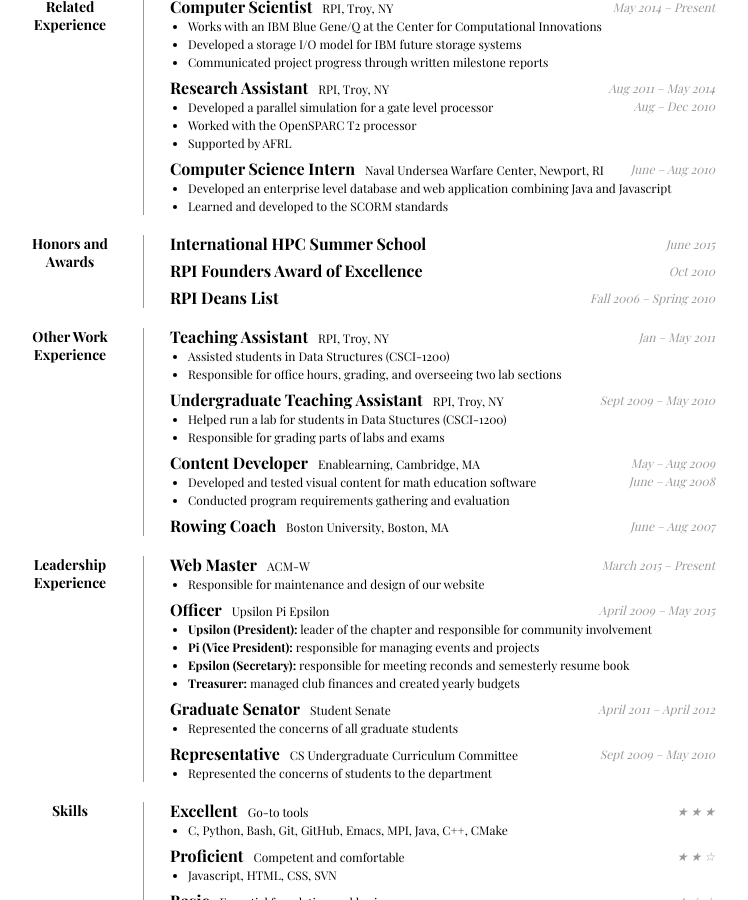
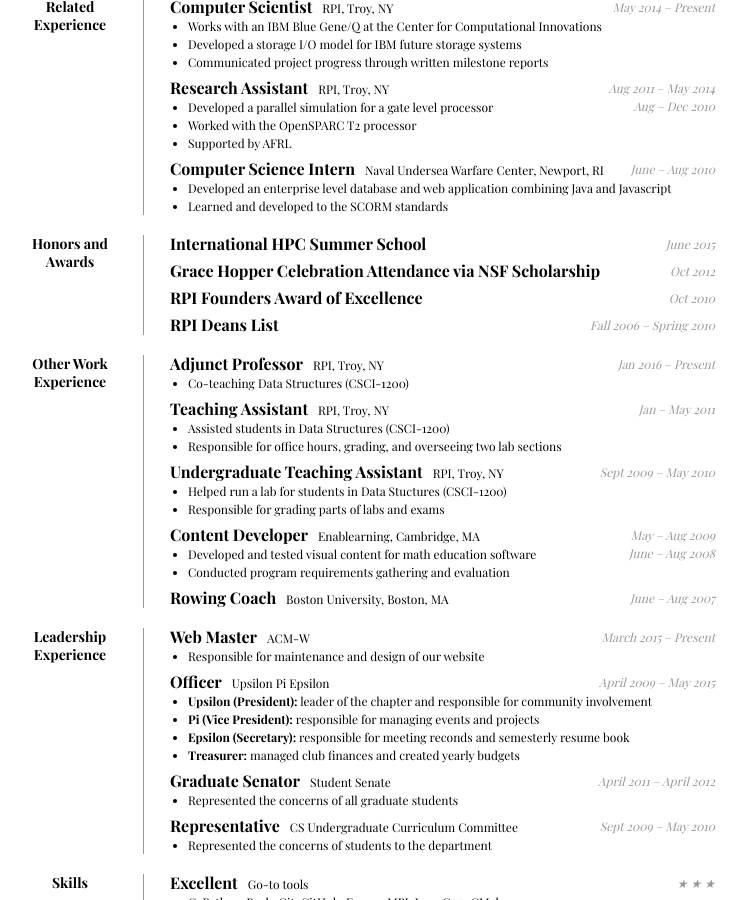
Before and after one commit to gonsie/gonsie.github.io, a Jekyll site: the page index.html, which Jekyll copies as it is, in a window 1280 px wide and 900 px high, scrolled down 384 px. Shown: the whole window, without its empty margins (270-1018 px from the left). Built offline with Jekyll 4.4.1, drawn with Linux system fonts in a browser that asks for light colours; some web fonts are replaced.

Commit message:
teaching! and ghc scholarship

```diff
--- a/index.html
+++ b/index.html
@@ -150,6 +150,10 @@
                     <span>June 2015</span>
                 </h2>
                 <h2 class="smartmargin">
+                    <strong>Grace Hopper Celebration Attendance via NSF Scholarship</strong>
+                    <span>Oct 2012</span>
+                </h2>
+                <h2 class="smartmargin">
                     <strong>RPI Founders Award of Excellence</strong>
                     <span>Oct 2010</span>
                 </h2>
@@ -163,7 +167,13 @@
             <dd class="clear noprint"></dd>
             <dt class="noprint">Other Work Experience</dt>
             <dd class="noprint">
-                <h2><strong>Teaching Assistant</strong>RPI, Troy, NY
+                <h2><strong>Adjunct Professor</strong>RPI, Troy, NY
+                    <span>Jan 2016 &ndash; Present</span>
+                </h2>
+                <ul>
+                    <li>Co-teaching Data Structures (CSCI-1200)</li>
+                </ul>
+                <h2 class="smartmargin"><strong>Teaching Assistant</strong>RPI, Troy, NY
                     <span>Jan &ndash; May 2011</span>
                 </h2>
                 <ul>
@@ -171,7 +181,7 @@
                     <li>Responsible for office hours, grading, and overseeing two lab sections</li>
                 </ul>
 
-                <h2 class="smartmargin">
+                <h2 class="smartmargin noprint">
                     <strong>Undergraduate Teaching Assistant</strong>RPI, Troy, NY
                     <span>Sept 2009 &ndash; May 2010</span>
                 </h2>
```
